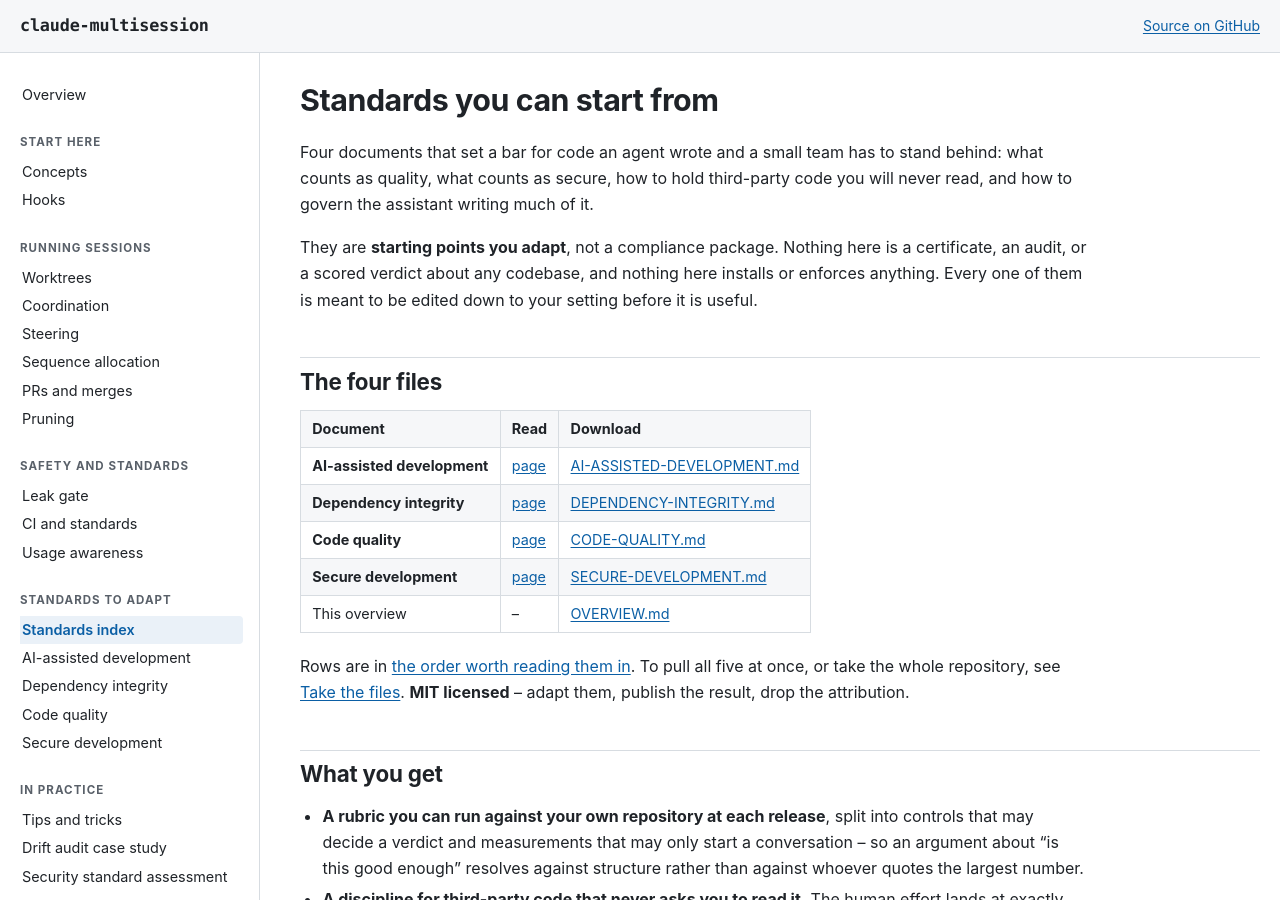
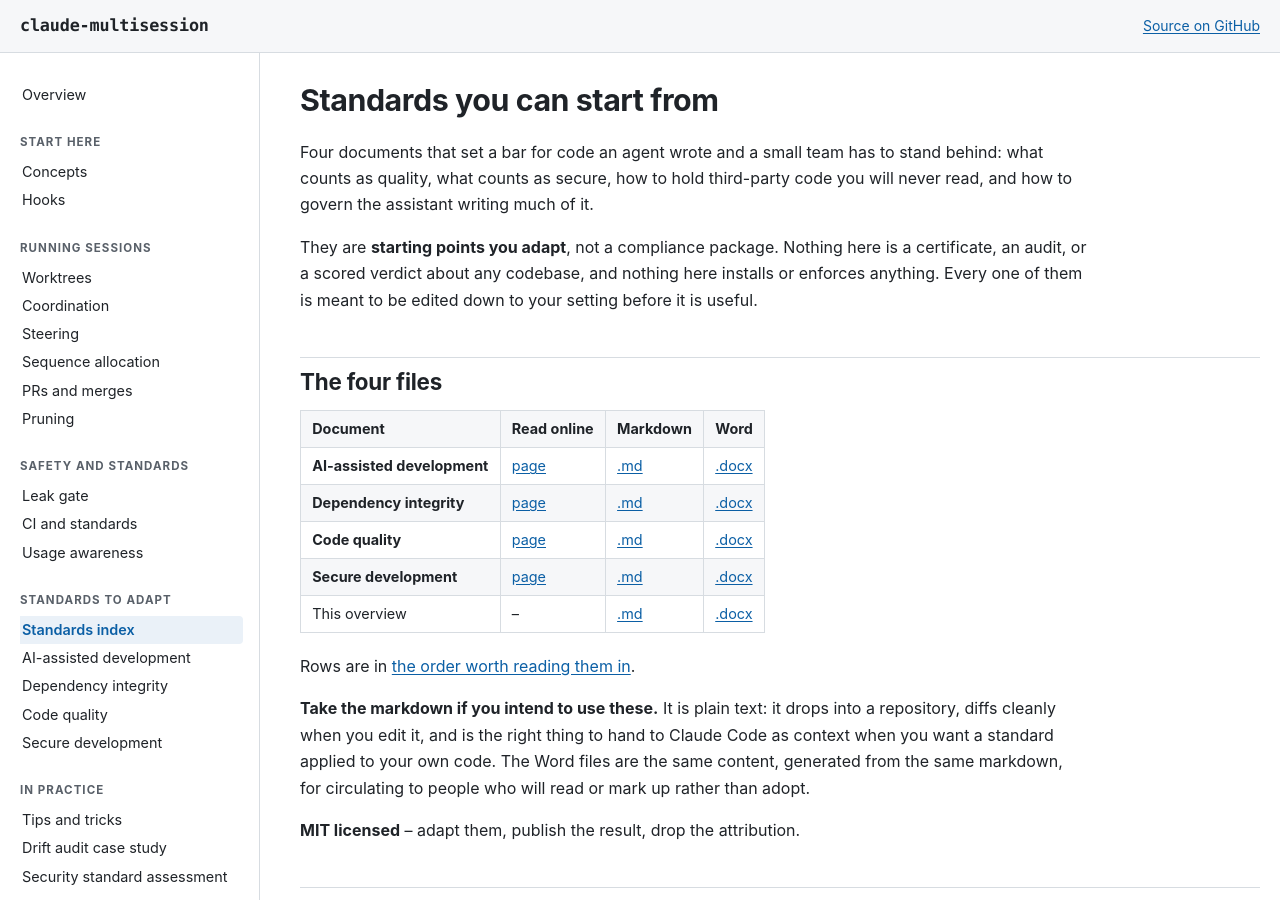
Before and after one commit to wshallwshall/claude-multisession, a Jekyll site: the page built from docs/standards/OVERVIEW.md, in a window 1280 px wide and 900 px high. Built offline with Jekyll 4.4.1, drawn with Linux system fonts in a browser that asks for light colours; our own code applies the rules of GitHub Pages for plain Markdown files; some of the changed text lies outside the part shown.

Commit message:
docs(standards): offer each file as markdown and as Word, and say which to take
Each standards page now points at both formats, and says plainly which one to
take: the markdown is plain text, so it drops into a repository, diffs cleanly
when edited, and is the right thing to hand to Claude Code as context when you
want a standard applied to your own code. The Word files are the same content
generated from the same markdown, for circulating to people who will read or
mark up rather than adopt.

The overview's first section gains a Word column, so every document is one click
away in either format from the top of the page.

Word files are generated with pandoc from the final markdown, with a two-level
table of contents. Verified structurally rather than visually -- no LibreOffice
on the machine that built them, so they were checked by reading document.xml:
all five are valid OOXML carrying their tables, headings and hyperlinks. Nobody
has looked at a rendered page.

Two things the binaries needed, neither of which was in place:

- `.gitattributes` marks *.docx binary. Under `* text=auto` git decides per
  file, and a Word document whose bytes look text-ish would have eol=lf applied
  to its compressed stream and arrive corrupt in a Windows clone, silently.
- The ASCII gate's extension list did not know about OOXML. The NUL-byte
  fallback would have caught them, but the list is the cheaper path and now says
  so.

The zip download is removed, per the owner: the files are offered individually
and as a set, not as an archive of the whole repository.

Verified: check-ascii clean, 86 text files scanned and 5 binaries skipped; leak
gate exit 0 over 91 files; all six test files pass. The drift pin failed first
and correctly -- it saw published URLs pointing at files git was not yet
tracking -- and passes now they are.

````diff
--- a/docs/standards/OVERVIEW.md
+++ b/docs/standards/OVERVIEW.md
@@ -10,17 +10,22 @@ one of them is meant to be edited down to your setting before it is useful.
 
 ## The four files
 
-| Document | Read | Download |
-|---|---|---|
-| **AI-assisted development** | [page](AI-ASSISTED-DEVELOPMENT.md) | [AI-ASSISTED-DEVELOPMENT.md](https://raw.githubusercontent.com/wshallwshall/claude-multisession/main/docs/standards/AI-ASSISTED-DEVELOPMENT.md) |
-| **Dependency integrity** | [page](DEPENDENCY-INTEGRITY.md) | [DEPENDENCY-INTEGRITY.md](https://raw.githubusercontent.com/wshallwshall/claude-multisession/main/docs/standards/DEPENDENCY-INTEGRITY.md) |
-| **Code quality** | [page](CODE-QUALITY.md) | [CODE-QUALITY.md](https://raw.githubusercontent.com/wshallwshall/claude-multisession/main/docs/standards/CODE-QUALITY.md) |
-| **Secure development** | [page](SECURE-DEVELOPMENT.md) | [SECURE-DEVELOPMENT.md](https://raw.githubusercontent.com/wshallwshall/claude-multisession/main/docs/standards/SECURE-DEVELOPMENT.md) |
-| This overview | -- | [OVERVIEW.md](https://raw.githubusercontent.com/wshallwshall/claude-multisession/main/docs/standards/OVERVIEW.md) |
+| Document | Read online | Markdown | Word |
+|---|---|---|---|
+| **AI-assisted development** | [page](AI-ASSISTED-DEVELOPMENT.md) | [.md](https://raw.githubusercontent.com/wshallwshall/claude-multisession/main/docs/standards/AI-ASSISTED-DEVELOPMENT.md) | [.docx](https://raw.githubusercontent.com/wshallwshall/claude-multisession/main/docs/standards/word/AI-ASSISTED-DEVELOPMENT.docx) |
+| **Dependency integrity** | [page](DEPENDENCY-INTEGRITY.md) | [.md](https://raw.githubusercontent.com/wshallwshall/claude-multisession/main/docs/standards/DEPENDENCY-INTEGRITY.md) | [.docx](https://raw.githubusercontent.com/wshallwshall/claude-multisession/main/docs/standards/word/DEPENDENCY-INTEGRITY.docx) |
+| **Code quality** | [page](CODE-QUALITY.md) | [.md](https://raw.githubusercontent.com/wshallwshall/claude-multisession/main/docs/standards/CODE-QUALITY.md) | [.docx](https://raw.githubusercontent.com/wshallwshall/claude-multisession/main/docs/standards/word/CODE-QUALITY.docx) |
+| **Secure development** | [page](SECURE-DEVELOPMENT.md) | [.md](https://raw.githubusercontent.com/wshallwshall/claude-multisession/main/docs/standards/SECURE-DEVELOPMENT.md) | [.docx](https://raw.githubusercontent.com/wshallwshall/claude-multisession/main/docs/standards/word/SECURE-DEVELOPMENT.docx) |
+| This overview | -- | [.md](https://raw.githubusercontent.com/wshallwshall/claude-multisession/main/docs/standards/OVERVIEW.md) | [.docx](https://raw.githubusercontent.com/wshallwshall/claude-multisession/main/docs/standards/word/OVERVIEW.docx) |
 
-Rows are in [the order worth reading them in](#the-order-to-read-them-in). To pull all five at once,
-or take the whole repository, see [Take the files](#take-the-files). **MIT licensed** -- adapt them,
-publish the result, drop the attribution.
+Rows are in [the order worth reading them in](#the-order-to-read-them-in).
+
+**Take the markdown if you intend to use these.** It is plain text: it drops into a repository,
+diffs cleanly when you edit it, and is the right thing to hand to Claude Code as context when you
+want a standard applied to your own code. The Word files are the same content, generated from the
+same markdown, for circulating to people who will read or mark up rather than adopt.
+
+**MIT licensed** -- adapt them, publish the result, drop the attribution.
 
 ## What you get
 
@@ -92,11 +97,6 @@ New-Item -ItemType Directory -Force standards | Out-Null
   ForEach-Object { Invoke-WebRequest "$base/$_.md" -OutFile "standards/$_.md" }
 ```
 
-Or take the whole repository as a
-[zip](https://github.com/wshallwshall/claude-multisession/archive/refs/heads/main.zip) and keep
-`docs/standards/`.
-
-**MIT licensed**, like everything else here: adapt them, publish the result, drop the attribution.
 The one thing not to carry over is a claim these documents decline to make -- see *What these are
 not* above, and keep your edits honest about which controls you have actually built.
 
````
Also changed, not shown: docs/standards/AI-ASSISTED-DEVELOPMENT.md (+4 -1 lines), docs/standards/CODE-QUALITY.md (+4 -1 lines), docs/standards/DEPENDENCY-INTEGRITY.md (+4 -1 lines), docs/standards/SECURE-DEVELOPMENT.md (+4 -1 lines), 7 other files.
